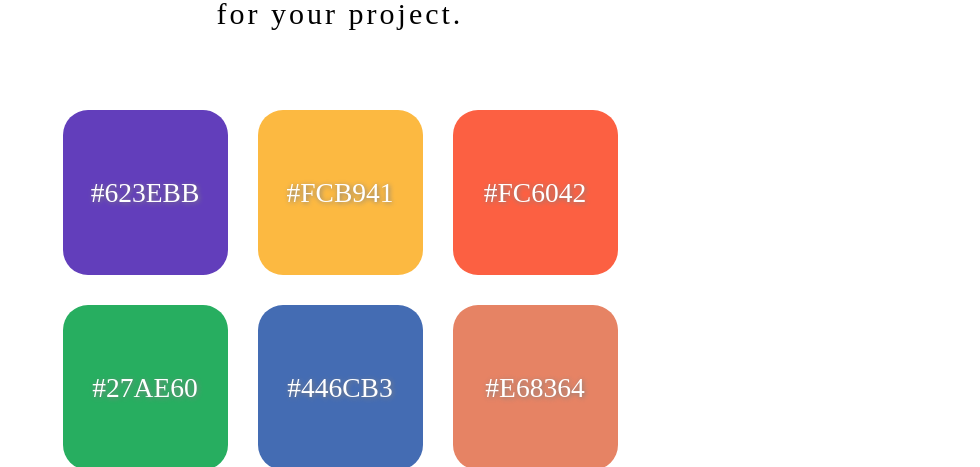
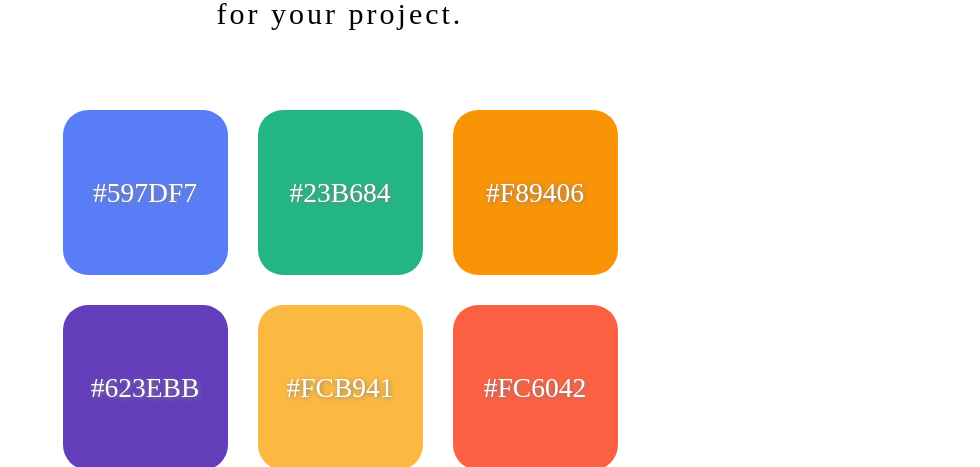
Before and after one commit to chalkworks/palatte, a plain HTML site: page index.html in a window 1280 px wide. Shown: the part 360-827 px from the top of the page, without its empty margins (300-1280 px from the left). Drawn offline with nearby package versions, Linux system fonts and the light colour scheme; some packages are replaced by stand-ins of ours; a script that the page names is missing; a web font is replaced by a local one.

Commit message:
Add colors #2

```diff
--- a/index.html
+++ b/index.html
@@ -65,6 +65,15 @@
     <div class="row">
       <div class="col-xs-6 col-xs-offset-3 col-md-6 col-md-offset-3">
         <div class="row">
+          <div class="col-xs-12 col-md-6 col-lg-4">
+            <div class="color-box">#597DF7</div>
+          </div>
+          <div class="col-xs-12 col-md-6 col-lg-4">
+            <div class="color-box">#23B684</div>
+          </div>
+          <div class="col-xs-12 col-md-6 col-lg-4">
+            <div class="color-box">#F89406</div>
+          </div>
           <div class="col-xs-12 col-md-6 col-lg-4">
             <div class="color-box">#623EBB</div>
           </div>
```
